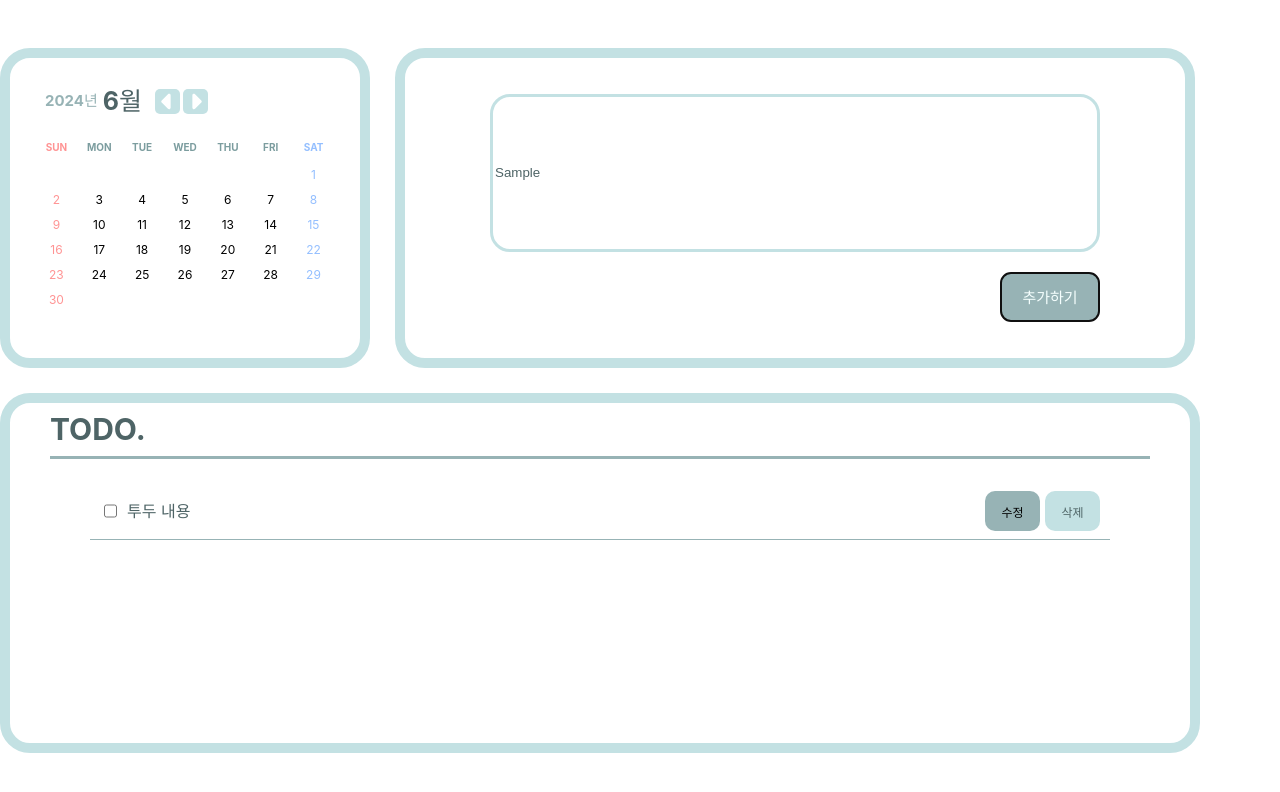
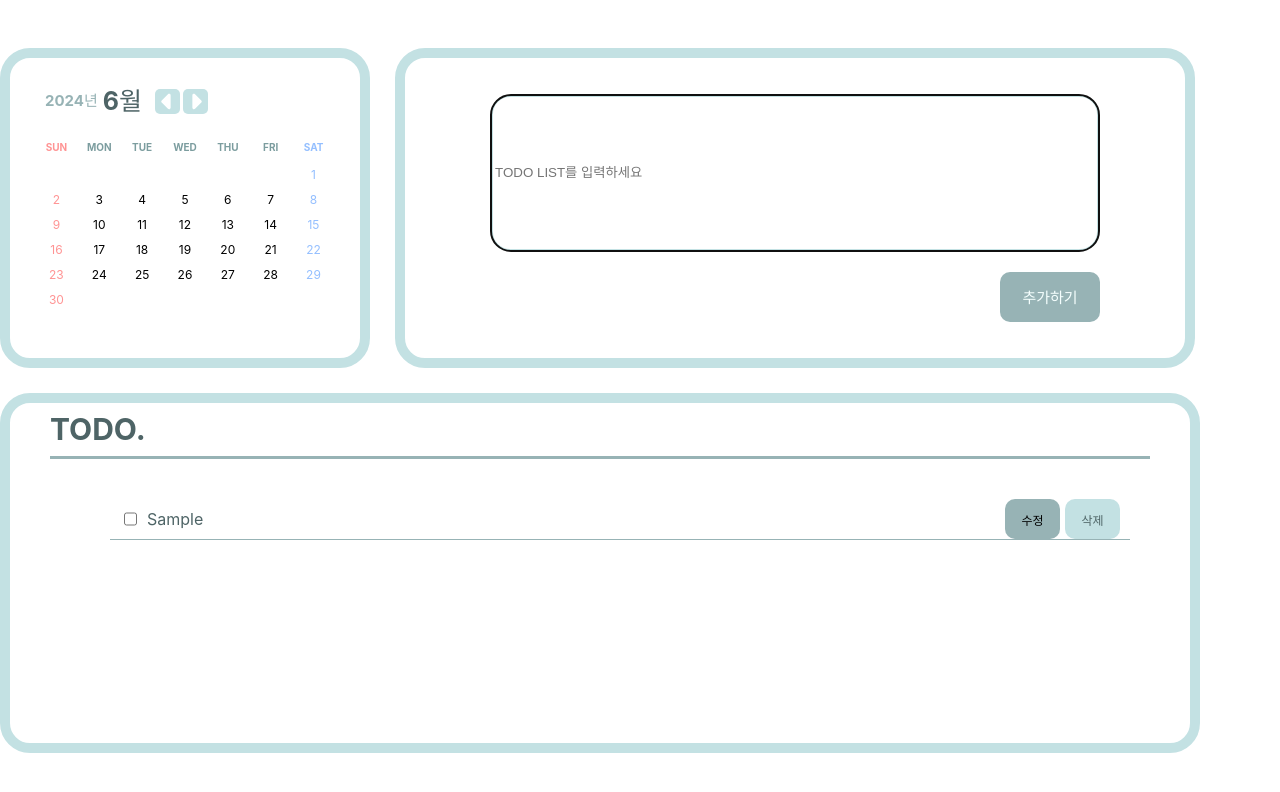
Before and after one commit to xionng/TodoList, a React (Create React App) app: page /main in a window 1280 px wide. Both pictures are taken after typing "Sample" into the empty fields and a click on the button "추가하기". Shown: the top 792 px of the page. Built offline with nearby package versions, Linux system fonts and the light colour scheme.

Commit message:
feat/Add, Edit, Del todo 구현

```diff
--- /dev/null
+++ b/src/components/TodoItem.jsx
@@ -0,0 +1,137 @@
+import styled, { css } from "styled-components";
+import PropTypes from "prop-types";
+import { useState, useRef } from "react";
+
+const TodoItem = ({ todoItem, todoList, setTodoList }) => {
+  const [edited, setEdited] = useState(false);
+  const [newText, setNewText] = useState(todoItem.text);
+  const editInputRef = useRef(null);
+
+  const onChangeCheckbox = () => {
+    const nextTodoList = todoList.map((item) => ({
+      ...item,
+      checked: item.id === todoItem.id ? !item.checked : item.checked,
+    }));
+    setTodoList(nextTodoList);
+  };
+
+  const onChangeEditInput = (e) => {
+    setNewText(e.target.value);
+  };
+
+  const onClickEditBtn = () => {
+    if (edited) {
+      const nextTodoList = todoList.map((item) =>
+        item.id === todoItem.id ? { ...item, text: newText } : item
+      );
+      setTodoList(nextTodoList);
+    }
+    setEdited(!edited);
+  };
+  const onClickDelBtn = () => {
+    if (window.confirm("삭제하시겠습니까?")) {
+      const nextTodoList = todoList.map((item) => ({
+        ...item,
+        deleted: item.id === todoItem.id ? true : item.deleted,
+      }));
+
+      setTodoList(nextTodoList);
+    }
+  };
+  return (
+    <>
+      <TodoListSection>
+        <TodoItemSection>
+          <TodoCheck
+            type="checkbox"
+            checked={todoItem.checked}
+            onChange={onChangeCheckbox}
+          />
+          {edited ? (
+            <Todocontent
+              type="text"
+              value={newText}
+              ref={editInputRef}
+              onChange={onChangeEditInput}
+            />
+          ) : (
+            <TodoContent checked={todoItem.checked}>
+              {todoItem.text}
+            </TodoContent>
+          )}
+        </TodoItemSection>
+        <TodoBtn>
+          <EditBtn onClick={onClickEditBtn}>{edited ? "완료" : "수정"}</EditBtn>
+          <DelBtn onClick={onClickDelBtn}>삭제</DelBtn>
+        </TodoBtn>
+      </TodoListSection>
+    </>
+  );
+};
+
+export default TodoItem;
+
+const TodoListSection = styled.section`
+  display: flex;
+  flex-direction: row;
+  align-items: center;
+  justify-content: space-between;
+  width: 1000px;
+  border-bottom: #97b3b5 solid 1px;
+  padding: 0px 10px 0px 10px;
+  margin-bottom: 5px;
+`;
+const TodoItemSection = styled.section`
+  display: flex;
+`;
+const TodoCheck = styled.input`
+  background-color: aqua;
+  margin-right: 10px;
+`;
+const TodoContent = styled.span`
+  color: #4e6466;
+  ${(props) =>
+    props.checked &&
+    css`
+      text-decoration: line-through;
+      color: gray;
+    `}
+`;
+const Todocontent = styled.input`
+  color: #4e6466;
+`;
+const TodoBtn = styled.section`
+  display: flex;
+`;
+const EditBtn = styled.button`
+  border-radius: 10px;
+  background: #97b3b5;
+  margin-right: 5px;
+  font-size: 12px;
+  width: 55px;
+  height: 40px;
+`;
+const DelBtn = styled.button`
+  border-radius: 10px;
+  background: #c3e1e3;
+  color: #4e6466;
+  font-size: 12px;
+  width: 55px;
+  height: 40px;
+`;
+
+TodoItem.propTypes = {
+  todoItem: PropTypes.shape({
+    id: PropTypes.number.isRequired,
+    text: PropTypes.string.isRequired,
+    checked: PropTypes.bool.isRequired, // 추가된 부분
+  }).isRequired,
+  todoList: PropTypes.arrayOf(
+    PropTypes.shape({
+      id: PropTypes.number.isRequired,
+      text: PropTypes.string.isRequired,
+      checked: PropTypes.bool.isRequired, // 추가된 부분
+    })
+  ).isRequired,
+  setTodoList: PropTypes.func.isRequired,
+};
--- /dev/null
+++ b/src/components/TodoItemList.jsx
@@ -0,0 +1,34 @@
+import TodoItem from "./TodoItem";
+import styled from "styled-components";
+import PropTypes from "prop-types";
+
+const TodoItemList = ({ todoList, setTodoList }) => (
+  <TodoUl>
+    {todoList &&
+      todoList.map((todoItem) => {
+        if (todoItem.deleted) return null;
+        return (
+          <TodoItem
+            key={todoItem.id}
+            todoItem={todoItem}
+            todoList={todoList}
+            setTodoList={setTodoList}
+          />
+        );
+      })}
+  </TodoUl>
+);
+
+export default TodoItemList;
+
+const TodoUl = styled.ul``;
+
+TodoItemList.propTypes = {
+  todoList: PropTypes.arrayOf(
+    PropTypes.shape({
+      id: PropTypes.number.isRequired,
+      text: PropTypes.string.isRequired,
+    })
+  ).isRequired,
+  setTodoList: PropTypes.func.isRequired,
+};
--- a/src/components/TodoListGet.jsx
+++ b/src/components/TodoListGet.jsx
@@ -1,12 +1,51 @@
 import { Wrap, GetWrap, ListGet, InputBtn } from "./common.js";
+import { useState, useRef } from "react";
+import PropTypes from "prop-types";
 
-export default function TodoListGet() {
+export default function TodoListGet({ todoList, setTodoList }) {
+  const [text, setText] = useState("");
+  const inputRef = useRef(null);
+
+  const onChangeInput = (e) => {
+    setText(e.target.value);
+  };
+
+  const onClickAddBtn = () => {
+    const nextTodoList = todoList.concat({
+      id: todoList.length,
+      text,
+      checked: false,
+      deleted: false,
+    });
+    setTodoList(nextTodoList);
+
+    setText("");
+    inputRef.current.focus();
+  };
+
   return (
     <Wrap>
       <GetWrap>
-        <ListGet type="text" placeholder="입력하세요" />
-        <InputBtn>추가하기</InputBtn>
+        <ListGet
+          type="text"
+          name="todoItem"
+          value={text}
+          ref={inputRef}
+          placeholder="TODO LIST를 입력하세요"
+          onChange={onChangeInput}
+        />
+        <InputBtn onClick={onClickAddBtn}>추가하기</InputBtn>
       </GetWrap>
     </Wrap>
   );
 }
+
+TodoListGet.propTypes = {
+  todoList: PropTypes.arrayOf(
+    PropTypes.shape({
+      id: PropTypes.number.isRequired,
+      text: PropTypes.string.isRequired,
+    }).isRequired
+  ),
+  setTodoList: PropTypes.func.isRequired,
+};
--- a/src/components/TodoListShow.jsx
+++ b/src/components/TodoListShow.jsx
@@ -1,19 +1,17 @@
 import styled from "styled-components";
+import TodoItemList from "./TodoItemList";
+import { useState } from "react";
 
 export default function TodoListShow() {
+  const [todoList, setTodoList] = useState([]);
   return (
     <ListWrap>
       <Title>TODO.</Title>
-      <TodoListSection>
-        <TodoItem>
-          <TodoCheck type="checkbox" />
-          <Todocontent>투두 내용</Todocontent>
-        </TodoItem>
-        <TodoBtn>
-          <EditBtn>수정</EditBtn>
-          <DelBtn>삭제</DelBtn>
-        </TodoBtn>
-      </TodoListSection>
+      <TodoItemList
+        todoList={todoList}
+        setTodoList={setTodoList}
+        checkedList={false}
+      ></TodoItemList>
     </ListWrap>
   );
 }
@@ -41,45 +39,3 @@ const Title = styled.h1`
   padding-bottom: 10px;
   margin-top: 10px;
 `;
-
-const TodoListSection = styled.section`
-  display: flex;
-  flex-direction: row;
-  align-items: center;
-  justify-content: space-between;
-  width: 1000px;
-  border-bottom: #97b3b5 solid 1px;
-  padding: 0px 10px 0px 10px;
-  /* background-color: aqua; */
-`;
-const TodoItem = styled.section`
-  display: flex;
-`;
-const TodoCheck = styled.input`
-  background-color: aqua;
-  margin-right: 10px;
-`;
-const Todocontent = styled.p`
-  color: #4e6466;
-`;
-const TodoBtn = styled.section`
-  display: flex;
-`;
-const EditBtn = styled.button`
-  border-radius: 10px;
-  background: #97b3b5;
-  margin-right: 5px;
-  font-size: 12px;
-
-  font-size: 12px;
-  width: 55px;
-  height: 40px;
-`;
-const DelBtn = styled.button`
-  border-radius: 10px;
-  background: #c3e1e3;
-  color: #4e6466;
-  font-size: 12px;
-  width: 55px;
-  height: 40px;
-`;
--- a/src/pages/Main.jsx
+++ b/src/pages/Main.jsx
@@ -1,18 +1,27 @@
 import Calendar from "../components/Calendar";
-import TodoListShow from "../components/TodoListShow";
+import TodoItemList from "../components/TodoItemList";
 import TodoListGet from "../components/TodoListGet";
 import styled from "styled-components";
+import { useState } from "react";
 
 export default function Main() {
+  const [todoList, setTodoList] = useState([]);
   return (
     <div>
       <MainTop>
         <Calendar />
         <EditWrap>
-          <TodoListGet />
+          <TodoListGet todoList={todoList} setTodoList={setTodoList} />
         </EditWrap>
       </MainTop>
-      <TodoListShow />
+      <ListWrap>
+        <Title>TODO.</Title>
+        <TodoItemList
+          todoList={todoList}
+          setTodoList={setTodoList}
+          checkedList={false}
+        ></TodoItemList>
+      </ListWrap>
     </div>
   );
 }
@@ -28,3 +37,27 @@ const EditWrap = styled.section`
   width: 780px;
   height: 300px;
 `;
+
+const ListWrap = styled.section`
+  border-radius: 30px;
+  border: 10px solid #c3e1e3;
+
+  background: #fff;
+  width: 1180px;
+  height: 340px;
+  margin-top: 25px;
+  display: flex;
+  flex-direction: column;
+  align-items: center;
+`;
+const Title = styled.h1`
+  color: #4e6466;
+  /* background-color: #000; */
+  font-size: 30px;
+  font-weight: 700;
+
+  width: 1100px;
+  border-bottom: #97b3b5 solid 3px;
+  padding-bottom: 10px;
+  margin-top: 10px;
+`;
```
